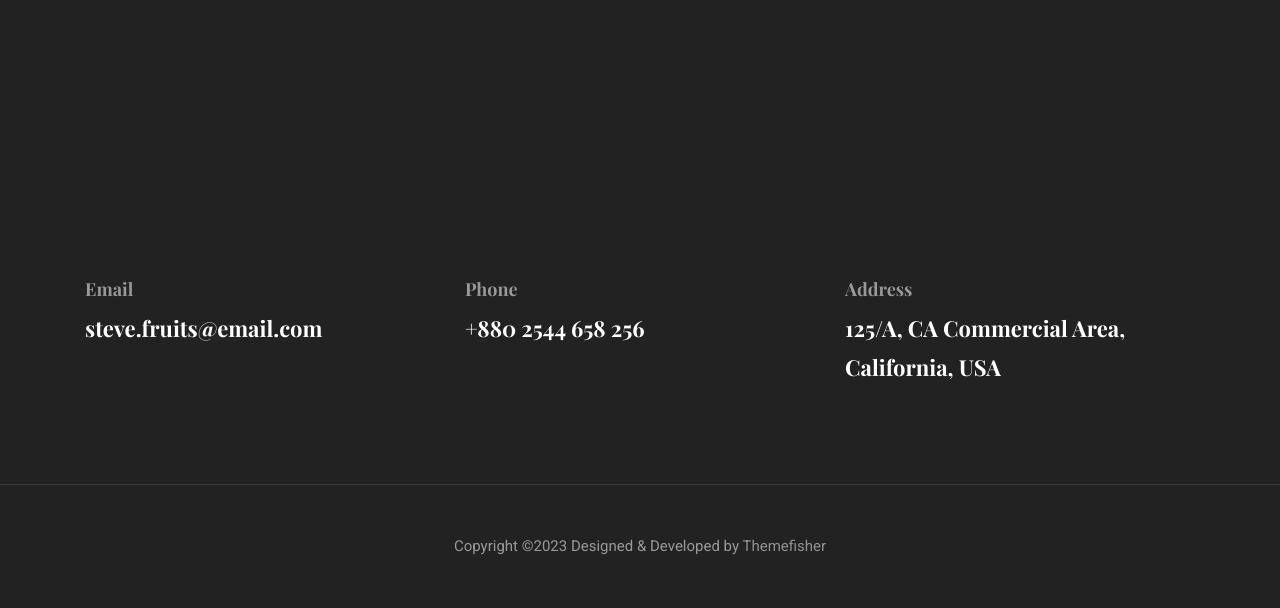
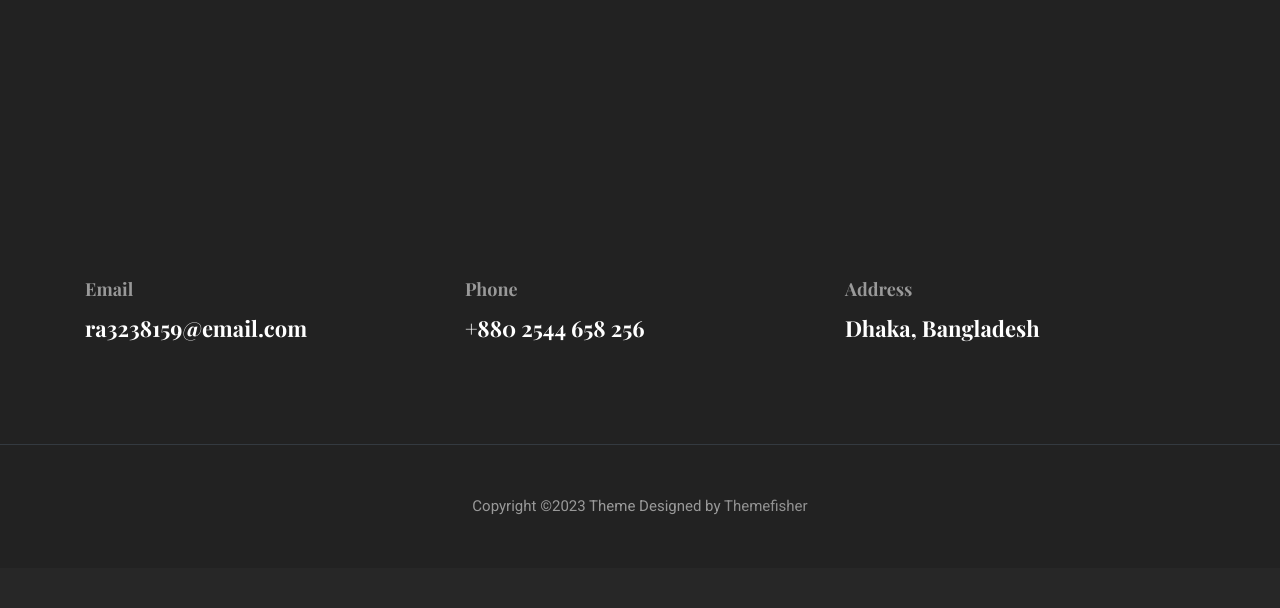
Before and after one commit to reh1548/python-flask-portfolio-website, a Flask app: page /blog in a window 1280 px wide; the page is wider, and only the part inside the window is pictured. Shown: the part 665-1273 px from the top of that part. After the commit the page ends 1180 px from the top of that part, so only its background shows below. Run offline with Flask 3, Linux system fonts and the light colour scheme; data that the repository does not hold is empty; some libraries are stand-ins or nearby versions.

Commit message:
updated footer.html

```diff
--- a/templates/footer.html
+++ b/templates/footer.html
@@ -5,7 +5,7 @@
       <div class="row">
         <div class="col-md-4">
           <h5 class="text-light">Email</h5>
-          <p class="text-white paragraph-lg font-secondary">steve.fruits@email.com</p>
+          <p class="text-white paragraph-lg font-secondary">ra3238159@email.com</p>
         </div>
         <div class="col-md-4">
           <h5 class="text-light">Phone</h5>
@@ -13,7 +13,7 @@
         </div>
         <div class="col-md-4">
           <h5 class="text-light">Address</h5>
-          <p class="text-white paragraph-lg font-secondary">125/A, CA Commercial Area, California, USA</p>
+          <p class="text-white paragraph-lg font-secondary">Dhaka, Bangladesh</p>
         </div>
       </div>
     </div>
@@ -22,7 +22,7 @@
     <p class="mb-0 text-light">Copyright &copy;<script>
         var CurrentYear = new Date().getFullYear()
         document.write(CurrentYear)
-      </script> Designed &amp; Developed by <a class="text-white-50" href="Themefisher">Themefisher</a></p>
+      </script> Theme Designed by <a class="text-white-50" href="Themefisher">Themefisher</a></p>
   </div>
 </footer>
 <!-- /footer -->
```
